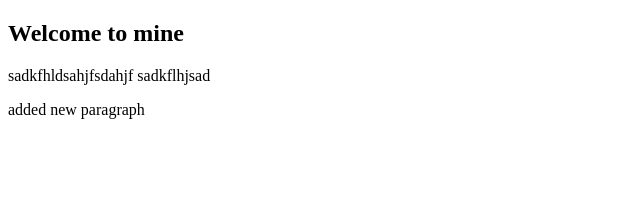
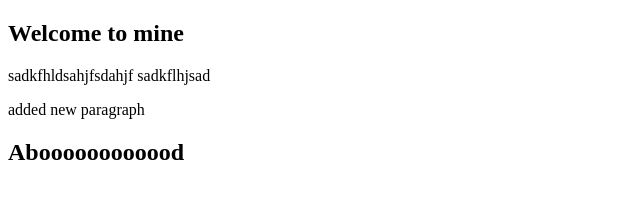
Before and after one commit to xAbdx/FirstTest, a plain HTML site: page index.html in a window 1280 px wide. Shown: the whole page, without its empty margins (0-640 px from the left). Drawn offline with Linux system fonts and the light colour scheme.

Commit message:
added a new h2 tag

```diff
--- a/index.html
+++ b/index.html
@@ -9,5 +9,6 @@
     <h2>Welcome to mine</h2>
     <p>sadkfhldsahjfsdahjf sadkflhjsad</p>
     <p>added new paragraph</p>
+    <h2>Aboooooooooood</h2>
 </body>
 </html>
```
